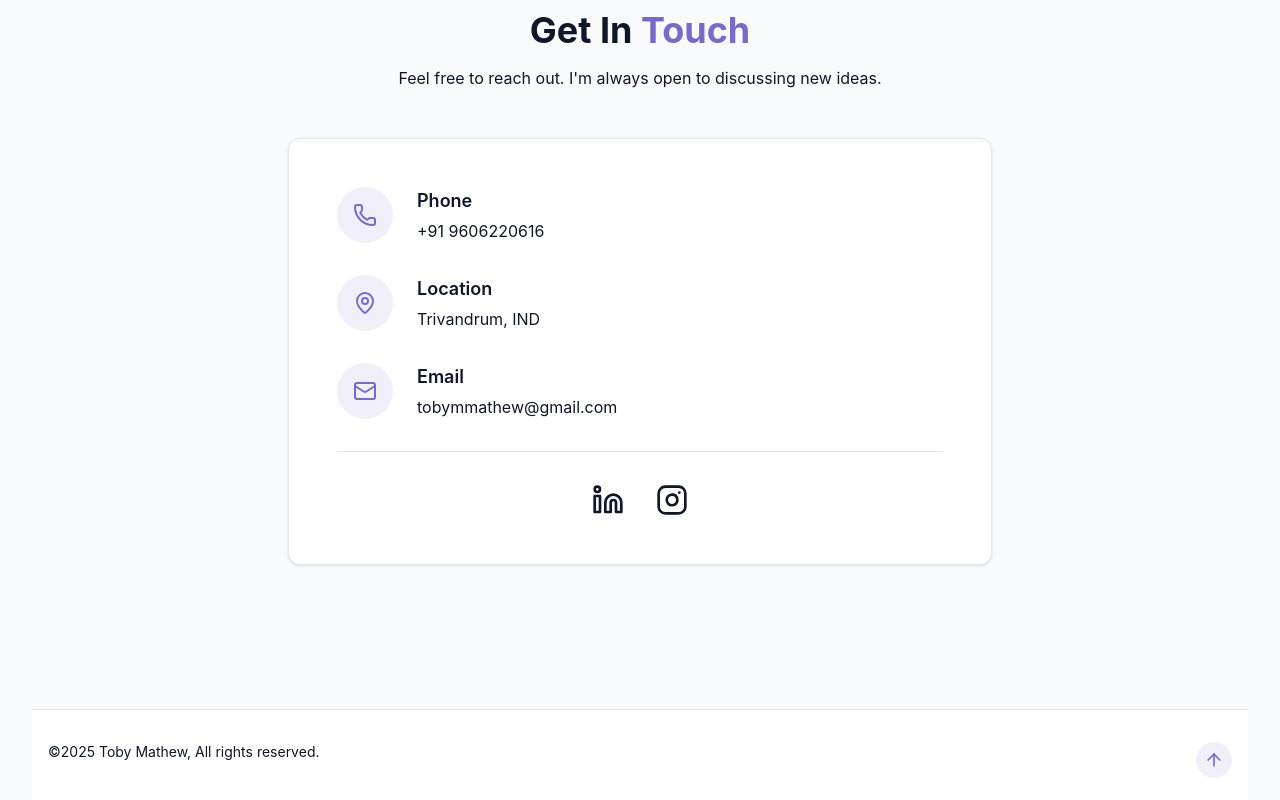
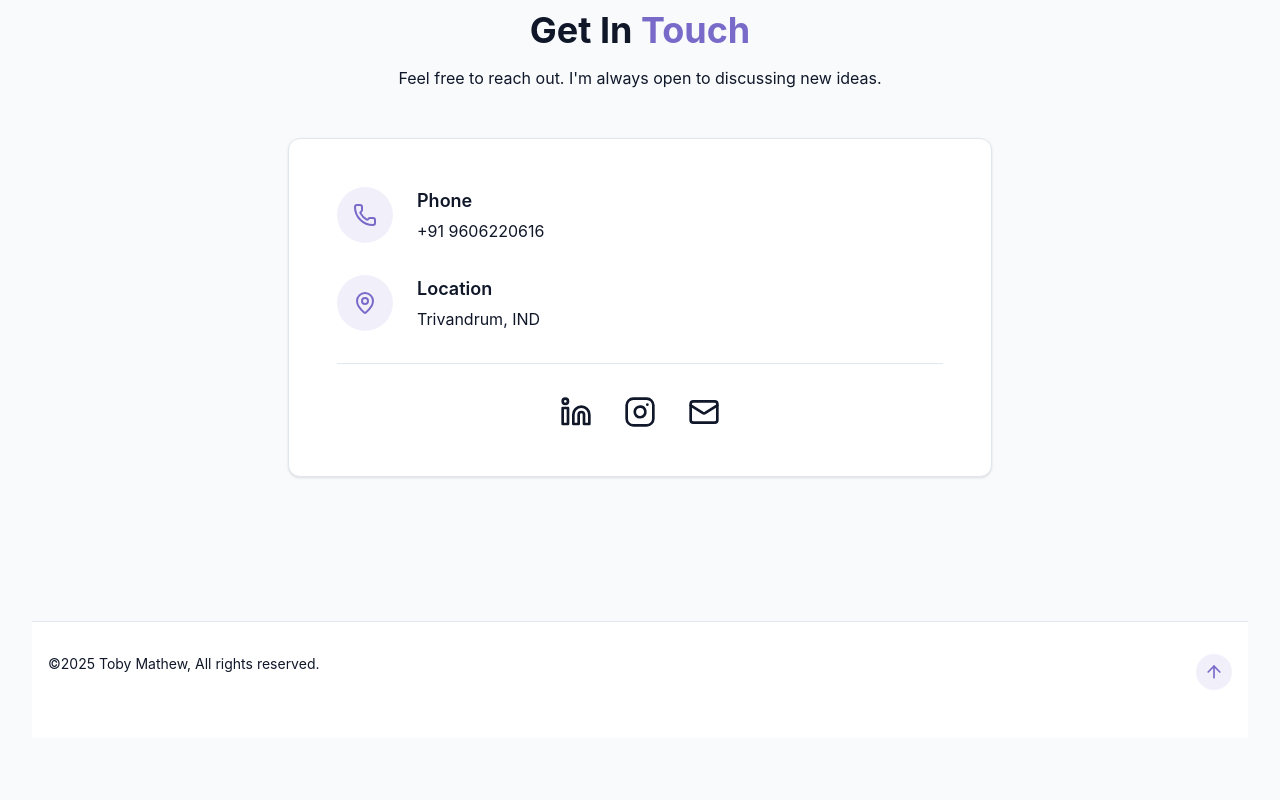
Before and after one commit to tobymathew123/portfolio2.0, a React (Vite) app: page / in a window 1280 px wide. Shown: the part 3642-4442 px from the top of the page. After the commit the page ends 4380 px from the top, so only its background shows below. Built offline with nearby package versions, Linux system fonts and the light colour scheme; the HTML template or start-up script is replaced by a standard one.

Commit message:
Fixed Contact Section

```diff
--- a/src/components/ContactSection.jsx
+++ b/src/components/ContactSection.jsx
@@ -4,6 +4,7 @@ export const ContactSection = () => {
   return (
     <section id="contact" className="py-24 px-4 relative bg-secondary/30">
       <div className="container mx-auto max-w-3xl">
+
         {/* Header Section */}
         <h2 className="text-3xl md:text-4xl font-bold mb-4 text-center">
           Get In <span className="text-primary">Touch</span>
@@ -45,27 +46,13 @@ export const ContactSection = () => {
               </div>
             </div>
 
-                        {/* Email Item */}
-                        <div className="flex items-center space-x-6">
-                            <div className="p-4 rounded-full bg-primary/10 shrink-0">
-                                <Mail className="h-6 w-6 text-primary" />
-                            </div>
-                            <div className="text-left">
-                                <h4 className="font-semibold text-lg mb-1">Email</h4>
-                                <a
-                                    href="mailto:tobymmathew@gmail.com"
-                                    className="text-muted-foreground hover:text-primary transition-colors text-base"
-                                >
-                                    tobymmathew@gmail.com
-                                </a>
-                            </div>
-                        </div>
-
             {/* Divider */}
             <div className="border-t border-border my-6"></div>
 
-                        {/* Social Links */}
+            {/* Social Links (Mail icon added here) */}
             <div className="flex justify-center space-x-8 pt-2">
+
+              {/* LinkedIn */}
               <a
                 href="https://www.linkedin.com/in/tobymmathew300804/"
                 target="_blank"
@@ -74,6 +61,8 @@ export const ContactSection = () => {
               >
                 <Linkedin size={32} />
               </a>
+
+              {/* Instagram */}
               <a
                 href="https://www.instagram.com/tobymatheww/"
                 target="_blank"
@@ -82,6 +71,15 @@ export const ContactSection = () => {
               >
                 <Instagram size={32} />
               </a>
+
+              {/* Mail Icon */}
+              <a
+                href="mailto:tobymmathew@gmail.com"
+                className="text-muted-foreground hover:text-primary transition-colors transform hover:scale-110 duration-300"
+              >
+                <Mail size={32} />
+              </a>
+
             </div>
 
           </div>
```
Lines whose indentation alone changed are shown as unchanged.
